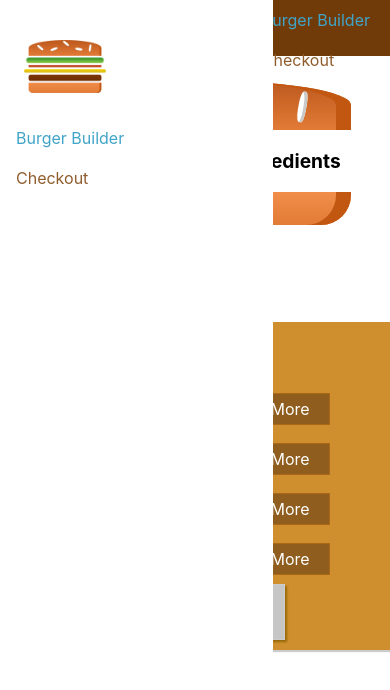
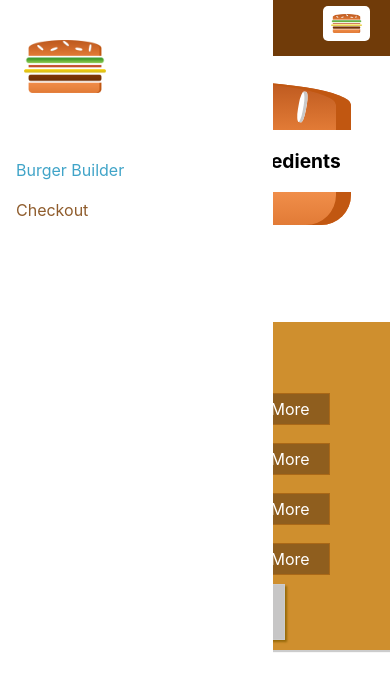
Before and after one commit to ThiagoFazzi/burger-build, a React (Create React App) app: page / in a window 390 px wide. Shown: the top 690 px of the page. Built offline with nearby package versions, Linux system fonts and the light colour scheme.

Commit message:
turned invisible NavigationItems when device is mobile

```diff
--- a/src/components/Navigation/SideDrawer/SideDrawer.module.css
+++ b/src/components/Navigation/SideDrawer/SideDrawer.module.css
@@ -28,4 +28,5 @@
 
 .Logo {
   height: 11%;
+  margin-bottom: 32px;
 }
--- a/src/components/Navigation/Toobar/Toobar.js
+++ b/src/components/Navigation/Toobar/Toobar.js
@@ -9,8 +9,8 @@ const toobar = (props) => (
     <div className={classes.Logo}>
       <Logo />
     </div>
-    <nav>
-    <NavigationItems />
+    <nav className={classes.DesktopOnly}>
+      <NavigationItems />
     </nav>
   </header>
 )
--- a/src/components/Navigation/Toobar/Toobar.module.css
+++ b/src/components/Navigation/Toobar/Toobar.module.css
@@ -20,3 +20,9 @@
 .Logo {
   height: 80%;
 }
+
+@media (max-width: 499px) {
+  .DesktopOnly {
+    display: none;
+  }
+}
```
